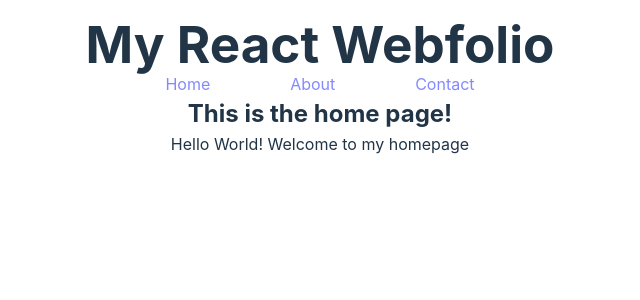
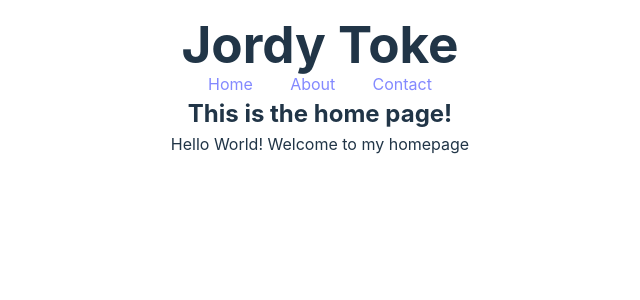
Before and after one commit to JordyToke/jordytoke.github.io, a React (Vite) app: page / in a window 1280 px wide. Shown: the top 300 px of the page, without its empty margins (320-960 px from the left). Built offline with nearby package versions, Linux system fonts and the light colour scheme.

Commit message:
changed heading to my name

```diff
--- a/src/App.jsx
+++ b/src/App.jsx
@@ -10,7 +10,7 @@ function App() {
   return (
     <>
       <header>
-        <h1>My React Webfolio</h1>
+        <h1>Jordy Toke</h1>
         <NavBar />
       </header>
       <main>
```
